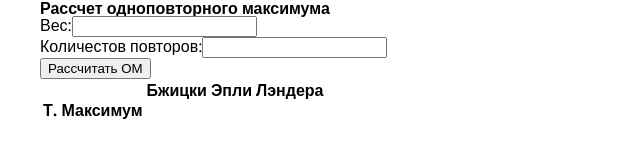
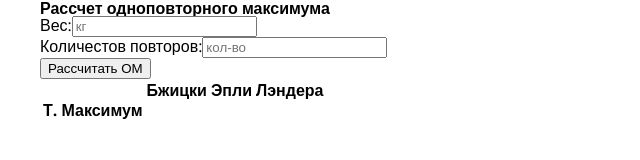
Before and after one commit to Zelelo622/bench-press-training, a React (Create React App) app: page / in a window 1280 px wide. Shown: the top 160 px of the page, without its empty margins (0-640 px from the left). Built offline with nearby package versions, Linux system fonts and the light colour scheme.

Commit message:
исправлен баг с локальным хранилищем

```diff
--- a/src/components/CalculateMax.js
+++ b/src/components/CalculateMax.js
@@ -38,6 +38,7 @@ const CalculateMax = ({ weight, reps, setWeight, setReps }) => {
                 onChange={(e) => {
                   setWeight(e.target.value);
                 }}
+                placeholder="кг"
               />
             </div>
             <div className="calcMax__form-wrap">
@@ -51,6 +52,7 @@ const CalculateMax = ({ weight, reps, setWeight, setReps }) => {
                 onChange={(e) => {
                   setReps(e.target.value);
                 }}
+                placeholder="кол-во"
               />
             </div>
             <button className="calcMax__btn" onClick={calculateMaxes}>
--- a/src/pages/HomePage.js
+++ b/src/pages/HomePage.js
@@ -2,21 +2,22 @@ import React, { useEffect, useState } from "react";
 import CalculateMax from "../components/CalculateMax";
 
 const HomePage = () => {
-  const [weight, setWeight] = useState("");
-  const [reps, setReps] = useState("");
-  const [max, setMax] = useState("");
+  const [weight, setWeight] = useState(() => {
+    const storedData = localStorage.getItem("trainingData");
+    return storedData ? JSON.parse(storedData).weight : "";
+  });
+
+  const [reps, setReps] = useState(() => {
+    const storedData = localStorage.getItem("trainingData");
+    return storedData ? JSON.parse(storedData).reps : "";
+  });
+
+  const [max, setMax] = useState(() => {
+    const storedData = localStorage.getItem("trainingData");
+    return storedData ? JSON.parse(storedData).max : "";
+  });
+
   const [trainingWeights, setTrainingWeights] = useState([]);
-
-  useEffect(() => {
-    const storedData = localStorage.getItem("trainingData");
-
-    if (storedData) {
-      const { weight, reps, max } = JSON.parse(storedData);
-      setWeight(weight);
-      setReps(reps);
-      setMax(max);
-    }
-  }, []);
 
   useEffect(() => {
     const data = { weight, reps, max };
```
